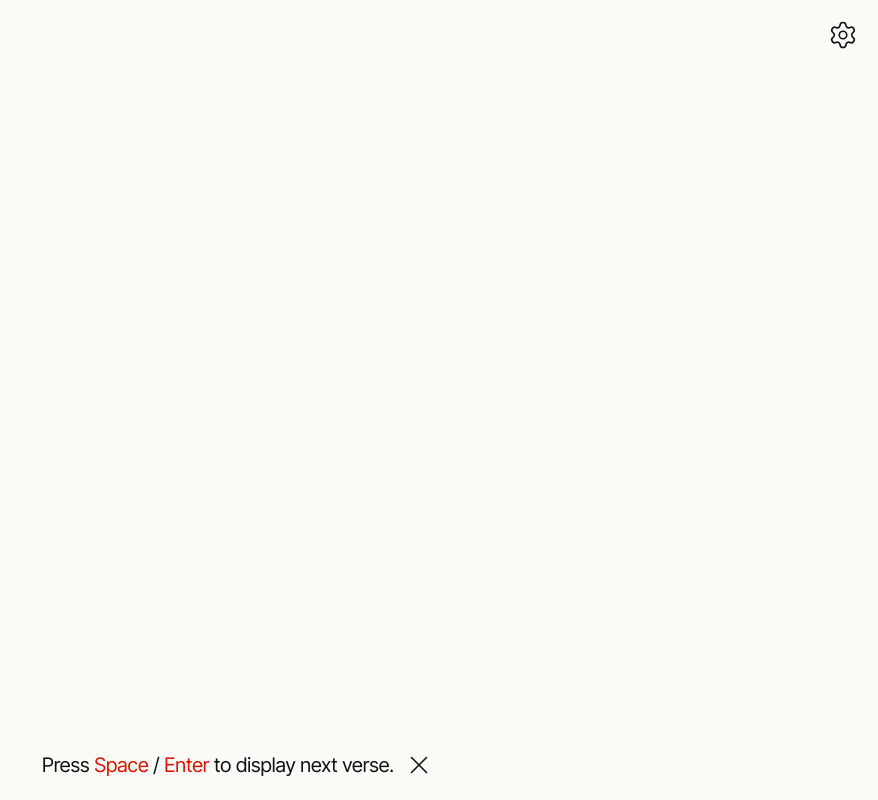
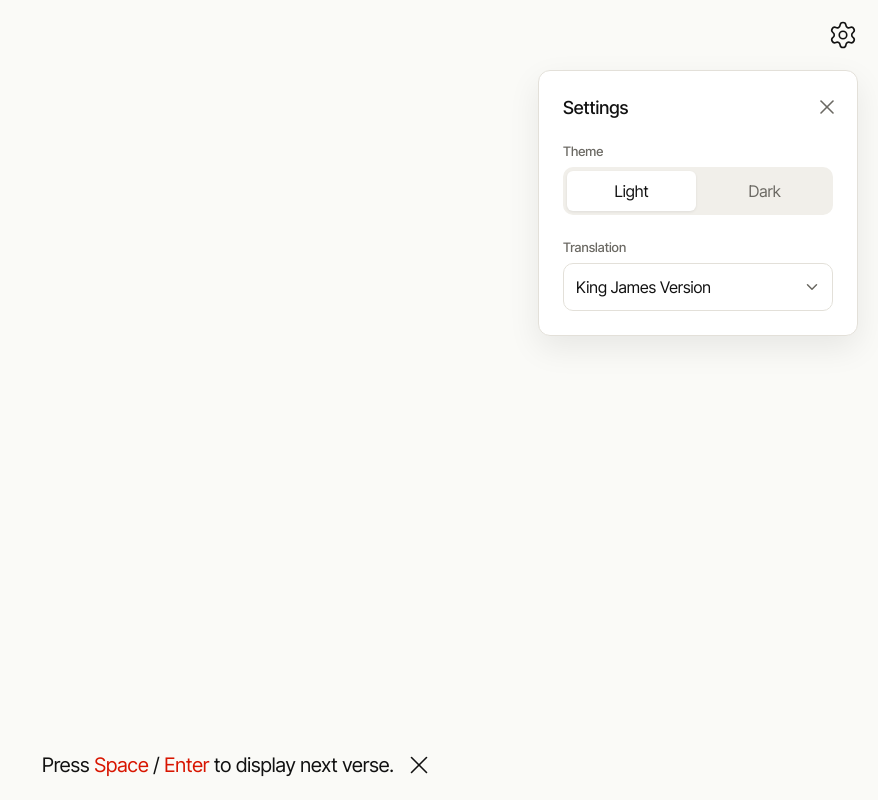
Before and after one commit to shoshindev/bible-verse, a website: page public/index.html in a window 1280 px wide. Both pictures are taken after a click on the button 1245 px from the left and 35 px from the top of the page. Shown: the whole page, without its empty margins (402-1280 px from the left). Drawn offline with Linux system fonts and the light colour scheme; no server answers.

Commit message:
Open the settings dialog from the gear and style it

```diff
--- a/public/app.js
+++ b/public/app.js
@@ -5,6 +5,8 @@ const number = document.getElementById("verse-number");
 const text = document.getElementById("verse-text");
 const hint = document.getElementById("hint");
 const hintDismissBtn = document.getElementById("hint-dismiss-btn");
+const settingsBtn = document.getElementById("settings-btn");
+const settings = document.getElementById("settings");
 
 const listResponse = await fetch("verses.json");
 const verseList = await listResponse.json();
@@ -84,6 +86,10 @@ async function loadVerse() {
 
 loadVerse();
 
+settingsBtn.addEventListener("click", () => {
+  settings.showModal();
+});
+
 document.addEventListener("keydown", (event) => {
   if (event.key !== " " && event.key !== "Enter") return;
   if (event.repeat) return;
--- a/public/index.html
+++ b/public/index.html
@@ -15,7 +15,7 @@
   </head>
   <body>
     <header>
-      <button type="button" id="settings-btn">
+      <button type="button" id="settings-btn" aria-label="Settings">
         <svg
           xmlns="http://www.w3.org/2000/svg"
           width="24"
@@ -36,12 +36,71 @@
       </button>
     </header>
 
-    <dialog id="settings">
-      <form method="dialog">
+    <dialog id="settings" aria-labelledby="settings-title">
+      <div id="settings-header">
         <h2 id="settings-title">Settings</h2>
-        <p>Settings will go here.</p>
-        <button>Close</button>
-      </form>
+        <button
+          type="button"
+          id="settings-close-btn"
+          aria-label="Close settings"
+        >
+          <svg
+            xmlns="http://www.w3.org/2000/svg"
+            width="24"
+            height="24"
+            viewBox="0 0 24 24"
+            fill="none"
+            stroke="currentColor"
+            stroke-width="2"
+            stroke-linecap="round"
+            stroke-linejoin="round"
+            class="lucide lucide-x"
+          >
+            <path d="M18 6 6 18" />
+            <path d="m6 6 12 12" />
+          </svg>
+        </button>
+      </div>
+
+      <fieldset>
+        <legend>Theme</legend>
+        <div id="theme-options">
+          <input
+            type="radio"
+            id="theme-light"
+            name="theme"
+            value="light"
+            checked
+          />
+          <label for="theme-light">Light</label>
+          <input type="radio" id="theme-dark" name="theme" value="dark" />
+          <label for="theme-dark">Dark</label>
+        </div>
+      </fieldset>
+
+      <label for="translation">Translation</label>
+      <div id="translation-select">
+        <select id="translation" name="translation">
+          <option value="kjv" selected>King James Version</option>
+          <option value="esv">English Standard Version</option>
+          <option value="niv">New International Version</option>
+        </select>
+        <svg
+          xmlns="http://www.w3.org/2000/svg"
+          width="24"
+          height="24"
+          viewBox="0 0 24 24"
+          fill="none"
+          stroke="currentColor"
+          stroke-width="2"
+          stroke-linecap="round"
+          stroke-linejoin="round"
+          class="lucide lucide-chevron-down"
+          aria-hidden="true"
+        >
+          <path d="m6 9 6 6 6-6" />
+        </svg>
+      </div>
     </dialog>
 
     <main>
@@ -57,7 +116,7 @@
       <p>
         Press <span>Space</span> / <span>Enter</span> to display next verse.
       </p>
-      <button id="hint-dismiss-btn" type="button">
+      <button id="hint-dismiss-btn" type="button" aria-label="Dismiss hint">
         <svg
           xmlns="http://www.w3.org/2000/svg"
           width="24"
--- a/public/styles.css
+++ b/public/styles.css
@@ -3,6 +3,12 @@
   --bg: #fafaf7;
   --text: #111111;
   --accent: #d81500;
+  --surface: #ffffff;
+  --muted: #6b6963;
+  --border: #e3e0d9;
+  --control: #f1efea;
+  --control-active: #ffffff;
+  --shadow: rgb(17 17 17 / 0.08);
 }
 
 html {
@@ -35,6 +41,7 @@ header {
 #settings-btn {
   all: unset;
   cursor: pointer;
+  anchor-name: --settings-btn;
 }
 
 #settings-btn svg {
@@ -52,6 +59,164 @@ header {
 main {
   width: 50%;
   margin: 25vh auto 15rem;
+}
+
+#settings {
+  position-anchor: --settings-btn;
+  inset: auto;
+  top: anchor(bottom);
+  right: anchor(right);
+  margin-top: 2rem;
+  width: min(32rem, 100vw - 4rem);
+  padding: 2.4rem;
+  border: 1px solid var(--border);
+  border-radius: 1.2rem;
+  background-color: var(--surface);
+  color: var(--text);
+  box-shadow: 0 1.2rem 3.2rem var(--shadow);
+}
+
+#settings::backdrop {
+  background: transparent;
+}
+
+#settings-header {
+  display: flex;
+  justify-content: space-between;
+  align-items: center;
+  margin-bottom: 2.4rem;
+}
+
+#settings-title {
+  font-size: 1.8rem;
+  font-weight: 500;
+}
+
+#settings-close-btn {
+  all: unset;
+  cursor: pointer;
+  display: grid;
+  place-items: center;
+  width: 4.4rem;
+  height: 4.4rem;
+  margin: -1rem -1.6rem -1rem 0;
+  border-radius: 50%;
+  color: var(--muted);
+}
+
+#settings-close-btn:hover {
+  color: var(--text);
+}
+
+#settings-close-btn:focus-visible {
+  outline: 2px solid currentColor;
+  outline-offset: -0.6rem;
+}
+
+#settings-close-btn svg {
+  display: block;
+  width: 2.4rem;
+  height: 2.4rem;
+  stroke-width: 1.6;
+}
+
+#settings fieldset {
+  border: none;
+  min-width: 0;
+}
+
+#settings legend,
+#settings label[for="translation"] {
+  display: block;
+  font-size: 1.3rem;
+  font-weight: 500;
+  color: var(--muted);
+}
+
+#theme-options {
+  position: relative;
+  display: grid;
+  grid-template-columns: 1fr 1fr;
+  gap: 0.4rem;
+  margin-top: 0.8rem;
+  padding: 0.4rem;
+  border-radius: 1rem;
+  background: var(--control);
+}
+
+#theme-options input {
+  position: absolute;
+  opacity: 0;
+  pointer-events: none;
+}
+
+#theme-options label {
+  padding: 1rem;
+  border-radius: 0.6rem;
+  font-size: 1.6rem;
+  line-height: 2rem;
+  text-align: center;
+  color: var(--muted);
+  cursor: pointer;
+}
+
+#theme-options label:hover {
+  color: var(--text);
+}
+
+#theme-options input:checked + label {
+  background: var(--control-active);
+  color: var(--text);
+  box-shadow: 0 1px 3px var(--shadow);
+}
+
+#theme-options input:focus-visible + label {
+  outline: 2px solid var(--text);
+  outline-offset: 2px;
+}
+
+#settings label[for="translation"] {
+  margin-top: 2.4rem;
+}
+
+#translation-select {
+  position: relative;
+  margin-top: 0.8rem;
+}
+
+#translation {
+  appearance: none;
+  display: block;
+  width: 100%;
+  padding: 1.3rem 3.6rem 1.3rem 1.2rem;
+  border: 1px solid var(--border);
+  border-radius: 1rem;
+  background: var(--surface);
+  color: var(--text);
+  font: inherit;
+  font-size: 1.6rem;
+  line-height: 2rem;
+  cursor: pointer;
+}
+
+#translation:hover {
+  border-color: var(--muted);
+}
+
+#translation:focus-visible {
+  outline: 2px solid var(--text);
+  outline-offset: 2px;
+}
+
+#translation-select svg {
+  position: absolute;
+  top: 50%;
+  right: 1.2rem;
+  width: 1.8rem;
+  height: 1.8rem;
+  translate: 0 -50%;
+  color: var(--muted);
+  pointer-events: none;
 }
 
 #verse-info {
@@ -124,5 +289,11 @@ main {
     --bg: #121110;
     --text: #ece9e2;
     --accent: #ff5a3c;
+    --surface: #1c1b19;
+    --muted: #a19d95;
+    --border: #34322e;
+    --control: #262421;
+    --control-active: #3a3733;
+    --shadow: rgb(0 0 0 / 0.4);
   }
 }
```
